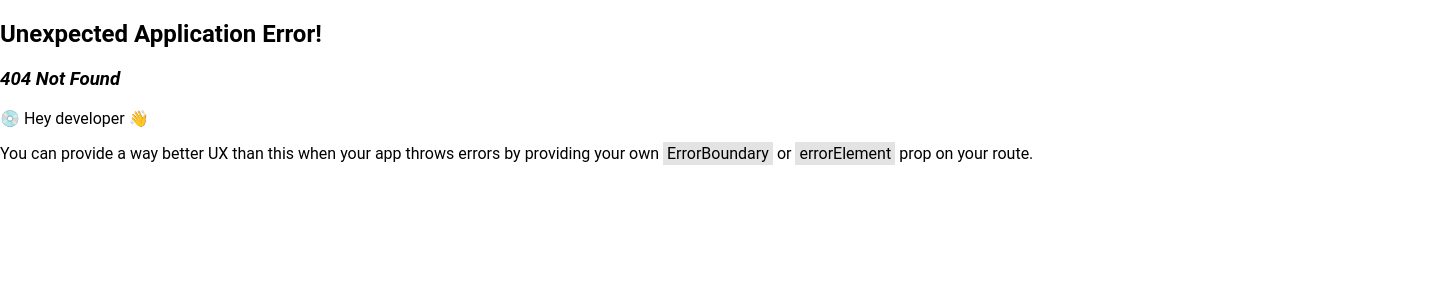
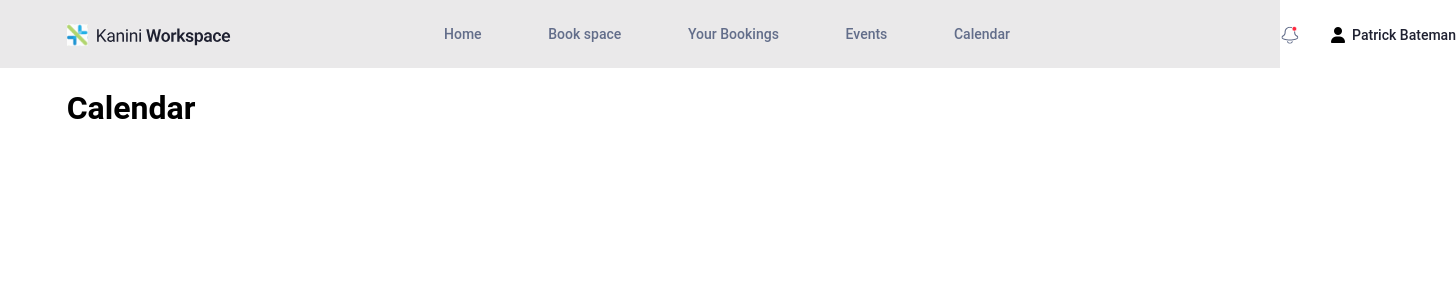
Before and after one commit to Mageshwaran-Raja/slot-booking, a React (Create React App) app in the folder slot-booking-ui/: page /calendar in a window 1280 px wide. Before the commit this address had no page. Shown: the top 300 px of the page, 1456 px wide, since content can reach past the window. Built offline with nearby package versions, Linux system fonts and the light colour scheme.

Commit message:
Routes configured in Header

```diff
--- a/slot-booking-ui/src/app/layout/Header.tsx
+++ b/slot-booking-ui/src/app/layout/Header.tsx
@@ -1,15 +1,24 @@
+import { Link, NavLink, useNavigate } from 'react-router-dom';
 import './Header.css'
 export default function Header() {
-    return(
+    const midLinks = [
+        { title: 'Home', path: '/' },
+        { title: 'Book space', path: '/book-room' },
+        { title: 'Your Bookings', path: '/your-bookings' },
+        { title: 'Events', path: '/events' },
+        { title: 'Calendar', path: '/calendar' },
+    ]
+    const navigate = useNavigate();
+    return (
         <>
             <div className="nav-bar">
                 <img className='logo' src='/images/Kanini-Workspace.svg' />
                 <ul className='nav-bar-items'>
-                <li className='nav-bar-item'>Home</li>
-                <li className='nav-bar-item'>Book space</li>
-                <li className='nav-bar-item'>Your Bookings</li>
-                <li className='nav-bar-item'>Events</li>
-                <li className='nav-bar-item'>Calendar</li>
+                    {midLinks.map(({ title, path }) => (
+                        <li className='nav-bar-item' onClick={() => navigate(path)} key={path}>
+                                {title}
+                        </li>
+                    ))}
                 </ul>
                 <div className='profile'>
                     <img id='notification' src='images/Notification-Bell.svg' />
--- a/slot-booking-ui/src/app/routes/Routes.tsx
+++ b/slot-booking-ui/src/app/routes/Routes.tsx
@@ -3,6 +3,8 @@ import BookRoom from "../../features/Rooms/bookroom/BookRoom";
 import YourBookings from "../../features/Rooms/yourbookings/YourBookings";
 import HomePage from "../../features/home/HomePage";
 import App from "../layout/App";
+import Events from "../../features/events/Event";
+import Calendars from "../../features/calendar/Calendars";
 
 export const Router = createBrowserRouter([
     {
@@ -12,6 +14,8 @@ export const Router = createBrowserRouter([
             {path: '', element: <HomePage />},
             {path: 'book-room', element: <BookRoom />},
             {path: 'your-bookings', element: <YourBookings />},
+            {path: 'events', element: <Events />},
+            {path: 'calendar', element: <Calendars />},
         ]
     }
 ])
--- /dev/null
+++ b/slot-booking-ui/src/features/calendar/Calendars.tsx
@@ -0,0 +1,5 @@
+export default function Calendars() {
+    return(
+        <h1>Calendar</h1>
+    )
+}
--- /dev/null
+++ b/slot-booking-ui/src/features/events/Event.tsx
@@ -0,0 +1,5 @@
+export default function Events() {
+    return(
+        <h1>Events</h1>
+    )
+}
```
Lines whose indentation alone changed are shown as unchanged.
